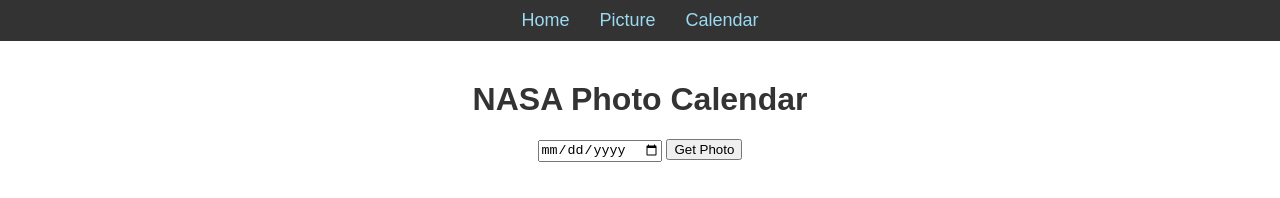
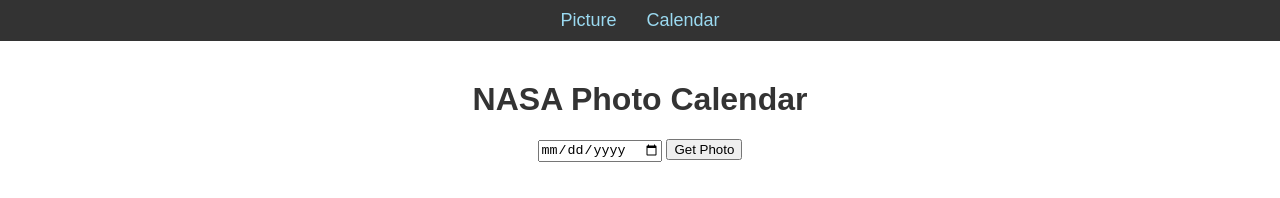
Before and after one commit to BjarneHaugen/Dagens_bilde_NASA, a plain HTML site: page calendar.html in a window 1280 px wide. Drawn offline with Linux system fonts and the light colour scheme.

Commit message:
fixed a link

```diff
--- a/calendar.html
+++ b/calendar.html
@@ -9,7 +9,6 @@
 <body>
     <nav>
         <ul>
-            <li><a href="../index.html">Home</a></li>
             <li><a href="index.html">Picture</a></li>
             <li><a href="calendar.html">Calendar</a></li>
         </ul>
```
Also changed, not shown: index.html (+0 -1 lines).
